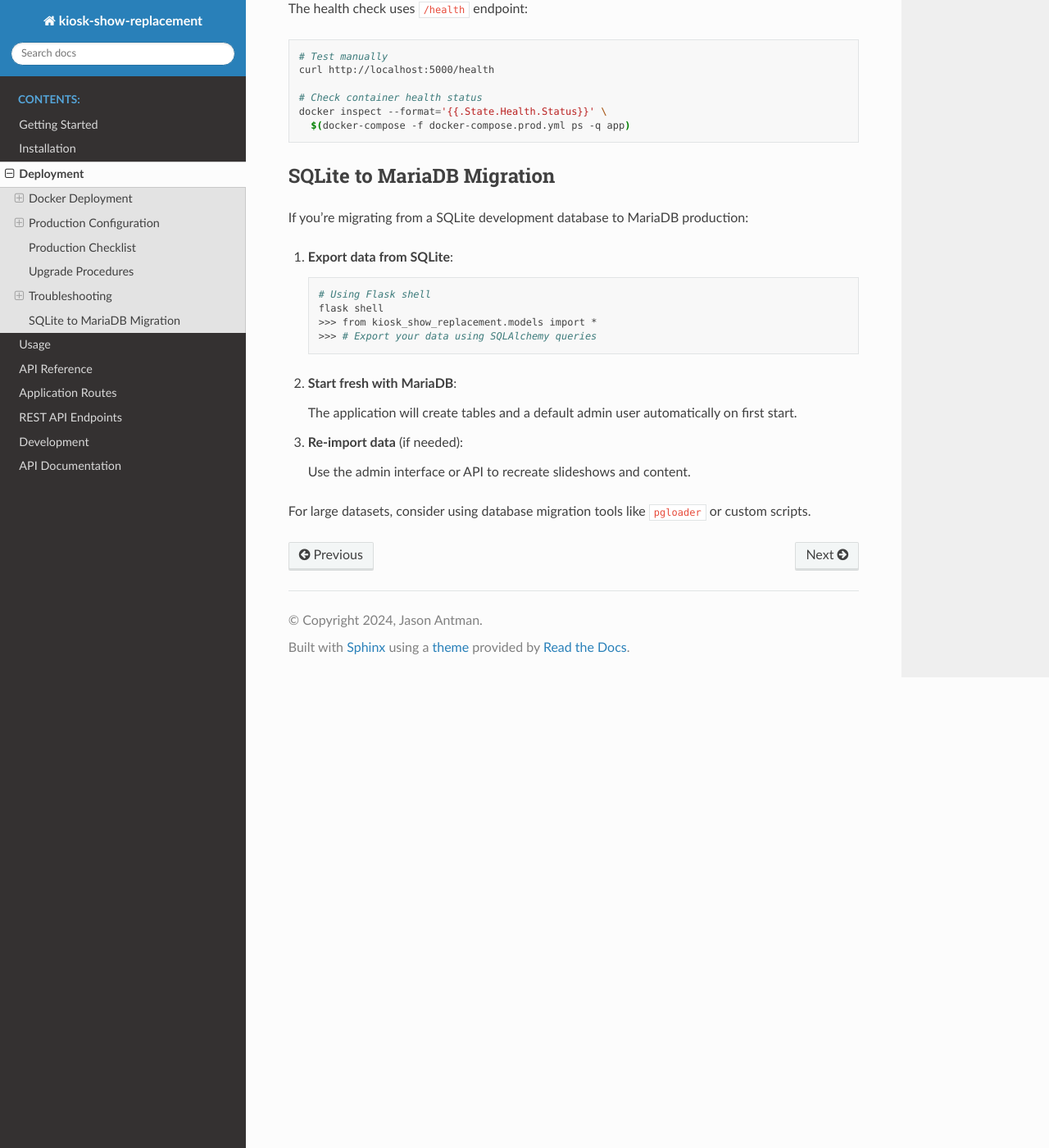
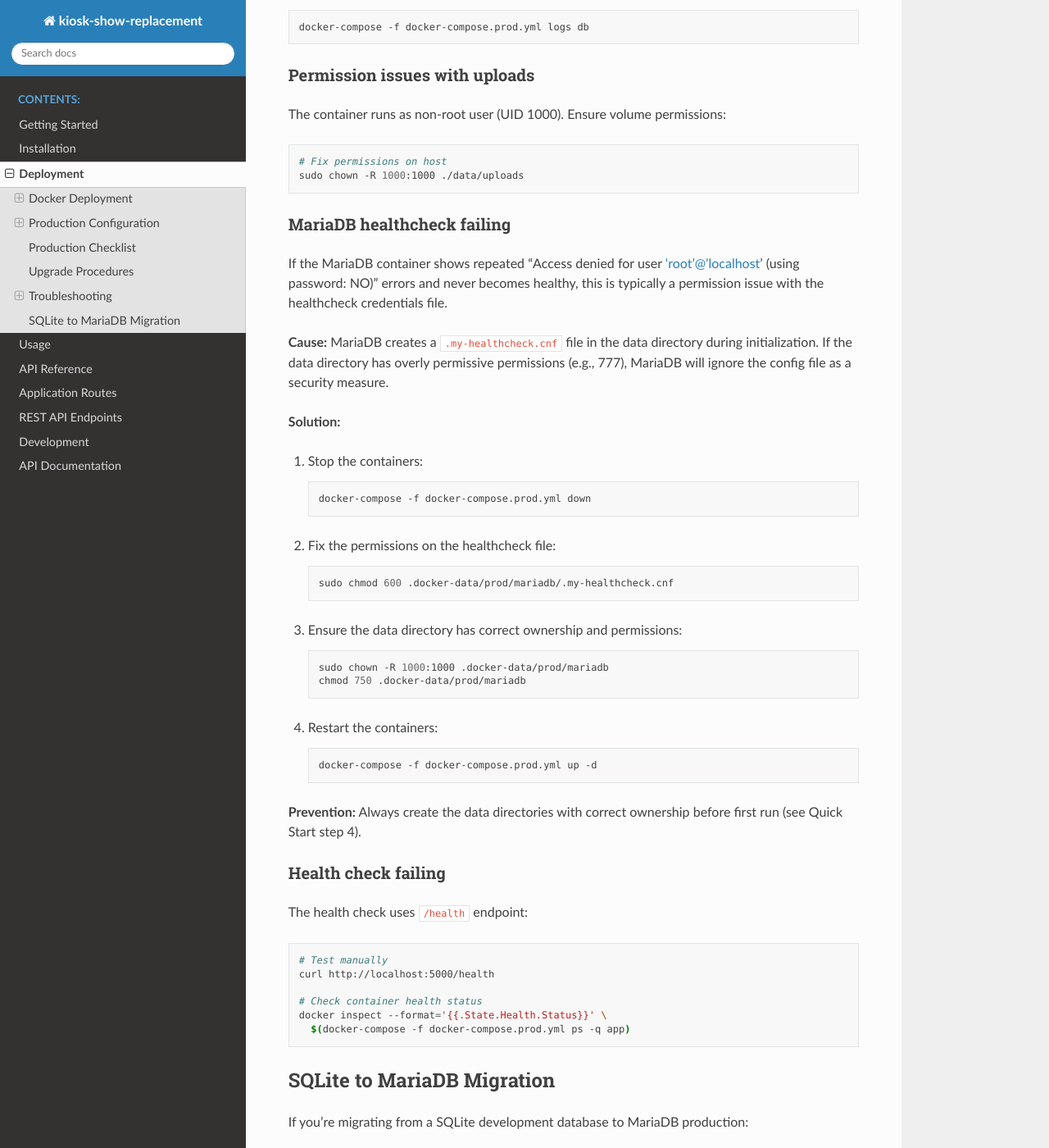
Before and after one commit to jantman/kiosk-show-replacement, a Sphinx documentation site: the page built from docs/deployment.rst, in a window 1280 px wide and 1400 px high, scrolled down 7464 px. Shown: the whole window at 82% size. Built offline with Sphinx 7.4.7 and the Read the Docs theme 3.1.0, drawn with Linux system fonts in a browser that asks for light colours; some of the changed text lies outside the part shown.

Commit message:
Fix MariaDB container file ownership and document setup requirements
The MariaDB Docker image creates files with UID:GID 999:999 by default,
which can cause permission issues with bind-mounted volumes. In particular,
the .my-healthcheck.cnf file was being created with world-writable
permissions, causing MariaDB to ignore it for security reasons. This
resulted in repeated "Access denied for user 'root'@'localhost'" errors
during healthchecks.

Changes:
- Add `user: "1000:1000"` to the db service in docker-compose.prod.yml
  to run MariaDB as a predictable UID:GID that matches typical host users
- Add Quick Start step 4 documenting the requirement to create data
  directories with correct ownership before first run
- Add troubleshooting section for MariaDB healthcheck permission issues
- Fix typo in Quick Start: ".envup" -> ".env up" (missing space)

Co-Authored-By: Claude Opus 4.5 <noreply@anthropic.com>

```diff
--- a/docker-compose.prod.yml
+++ b/docker-compose.prod.yml
@@ -61,6 +61,10 @@ services:
 
   db:
     image: mariadb:11
+    # Run as UID:GID 1000:1000 to match typical host user and avoid permission
+    # issues with bind-mounted volumes. The host data directory must be owned
+    # by this UID:GID before first run.
+    user: "1000:1000"
     environment:
       - MYSQL_ROOT_PASSWORD=${MYSQL_ROOT_PASSWORD:?MYSQL_ROOT_PASSWORD is required}
       - MYSQL_DATABASE=${MYSQL_DATABASE:-kiosk_show}
--- a/docs/deployment.rst
+++ b/docs/deployment.rst
@@ -45,13 +45,29 @@ Quick Start
       MYSQL_PASSWORD=<strong-password>
       KIOSK_ADMIN_PASSWORD=<strong-password>
 
-4. Start the application:
+4. Create data directories with correct ownership:
 
    .. code-block:: bash
 
-      docker-compose -f docker-compose.prod.yml --env-file .envup -d
+      mkdir -p .docker-data/prod/uploads .docker-data/prod/mariadb
+      sudo chown -R 1000:1000 .docker-data/prod/uploads .docker-data/prod/mariadb
+      chmod 750 .docker-data/prod/mariadb
 
-5. Access the application at http://localhost:5000/admin
+   .. important::
+
+      The MariaDB container runs as UID:GID 1000:1000 to avoid permission issues
+      with bind-mounted volumes. The data directories **must** be owned by this
+      UID:GID before starting the containers for the first time. If you need to
+      use a different UID:GID, edit the ``user:`` directive in
+      ``docker-compose.prod.yml``.
+
+5. Start the application:
+
+   .. code-block:: bash
+
+      docker-compose -f docker-compose.prod.yml --env-file .env up -d
+
+6. Access the application at http://localhost:5000/admin
 
 Development with Docker
 ~~~~~~~~~~~~~~~~~~~~~~~
@@ -383,6 +399,47 @@ The container runs as non-root user (UID 1000). Ensure volume permissions:
    # Fix permissions on host
    sudo chown -R 1000:1000 ./data/uploads
 
+MariaDB healthcheck failing
+~~~~~~~~~~~~~~~~~~~~~~~~~~~
+
+If the MariaDB container shows repeated "Access denied for user 'root'@'localhost'
+(using password: NO)" errors and never becomes healthy, this is typically a
+permission issue with the healthcheck credentials file.
+
+**Cause:** MariaDB creates a ``.my-healthcheck.cnf`` file in the data directory
+during initialization. If the data directory has overly permissive permissions
+(e.g., 777), MariaDB will ignore the config file as a security measure.
+
+**Solution:**
+
+1. Stop the containers:
+
+   .. code-block:: bash
+
+      docker-compose -f docker-compose.prod.yml down
+
+2. Fix the permissions on the healthcheck file:
+
+   .. code-block:: bash
+
+      sudo chmod 600 .docker-data/prod/mariadb/.my-healthcheck.cnf
+
+3. Ensure the data directory has correct ownership and permissions:
+
+   .. code-block:: bash
+
+      sudo chown -R 1000:1000 .docker-data/prod/mariadb
+      chmod 750 .docker-data/prod/mariadb
+
+4. Restart the containers:
+
+   .. code-block:: bash
+
+      docker-compose -f docker-compose.prod.yml up -d
+
+**Prevention:** Always create the data directories with correct ownership before
+first run (see Quick Start step 4).
+
 Health check failing
 ~~~~~~~~~~~~~~~~~~~~
 
```
